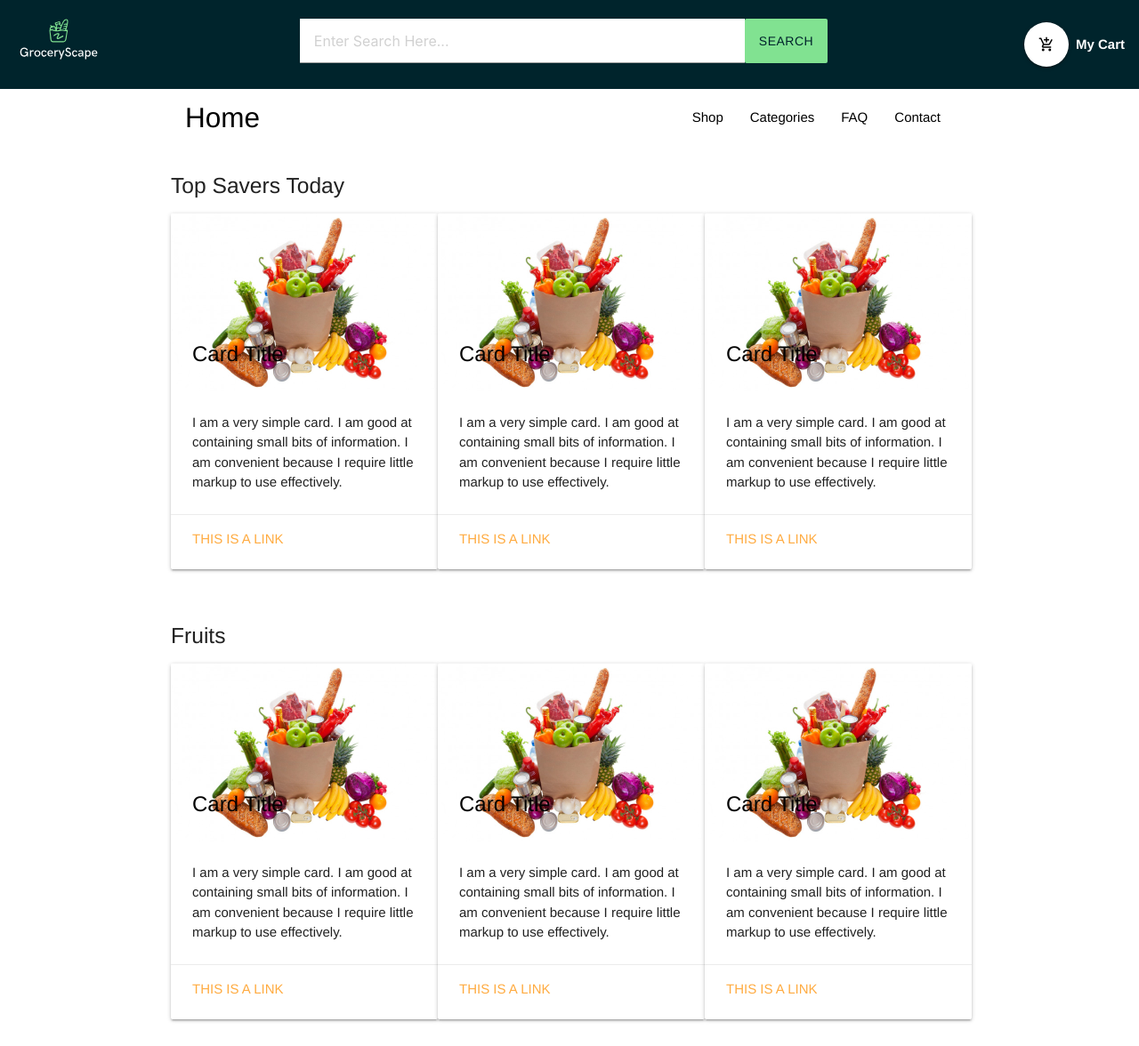
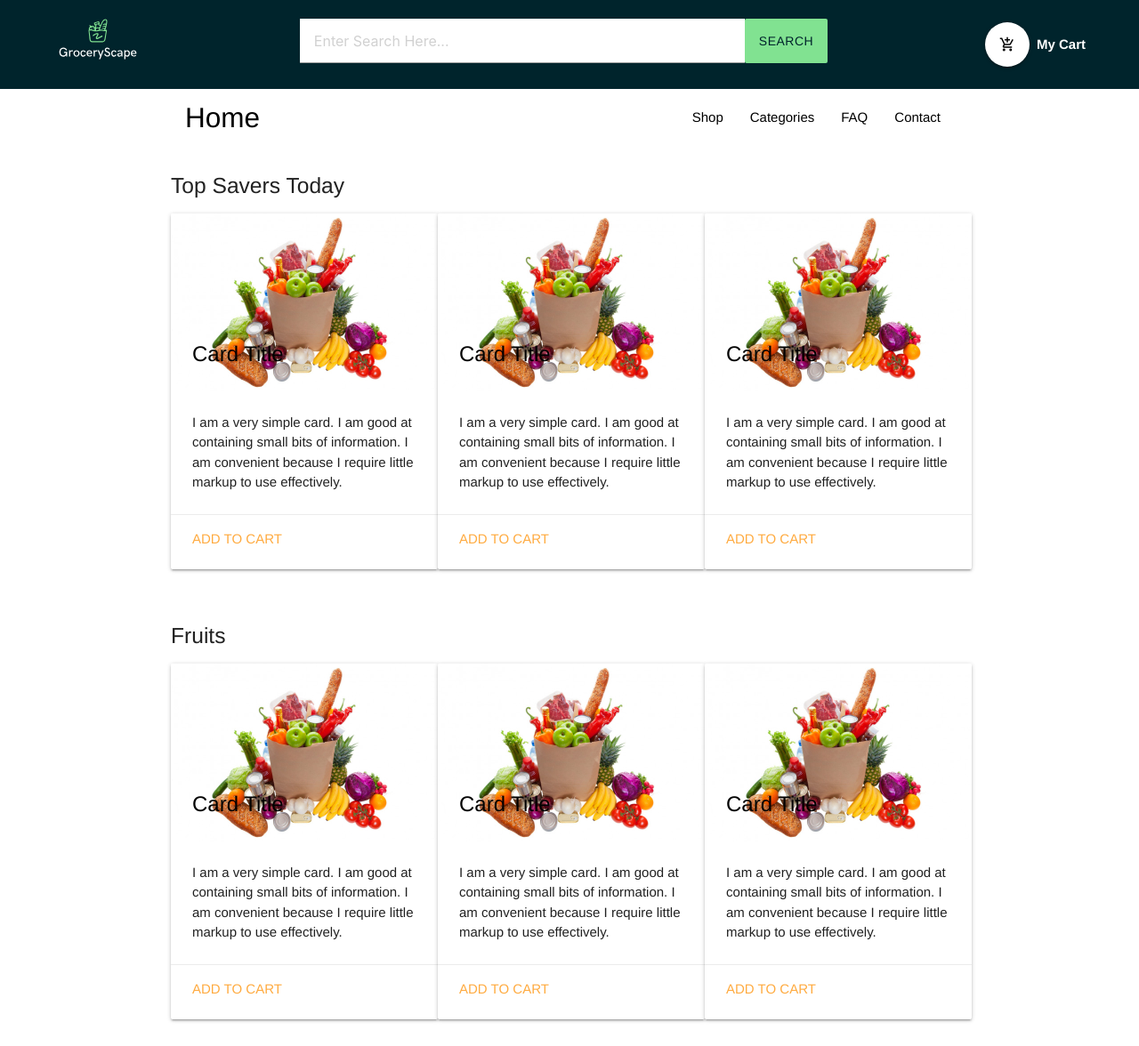
Before and after one commit to malz101/groceryscape_frontend_employee, a Vue app: page / in a window 1280 px wide. Shown: the whole page at 89% size. Built offline with nearby package versions, Linux system fonts and the light colour scheme.

Commit message:
toolbar padding

```diff
--- a/src/components/Toolbar.vue
+++ b/src/components/Toolbar.vue
@@ -38,8 +38,8 @@
     display: flex;
     align-items: center;
     justify-content: space-between;
-    padding-left: 16px;
-    padding-right: 16px;
+    padding-left: 60px;
+    padding-right: 60px;
     #brand{
         width: 100px;
         font-size: 32px;
--- a/src/views/Home.vue
+++ b/src/views/Home.vue
@@ -14,7 +14,7 @@
               I am convenient because I require little markup to use effectively.</p>
             </div>
             <div class="card-action">
-              <a href="#">This is a link</a>
+              <a href="#">Add to Cart</a>
             </div>
           </div>
         </div>
@@ -35,7 +35,7 @@
               I am convenient because I require little markup to use effectively.</p>
             </div>
             <div class="card-action">
-              <a href="#">This is a link</a>
+              <a href="#">Add to cart</a>
             </div>
           </div>
         </div>
```
